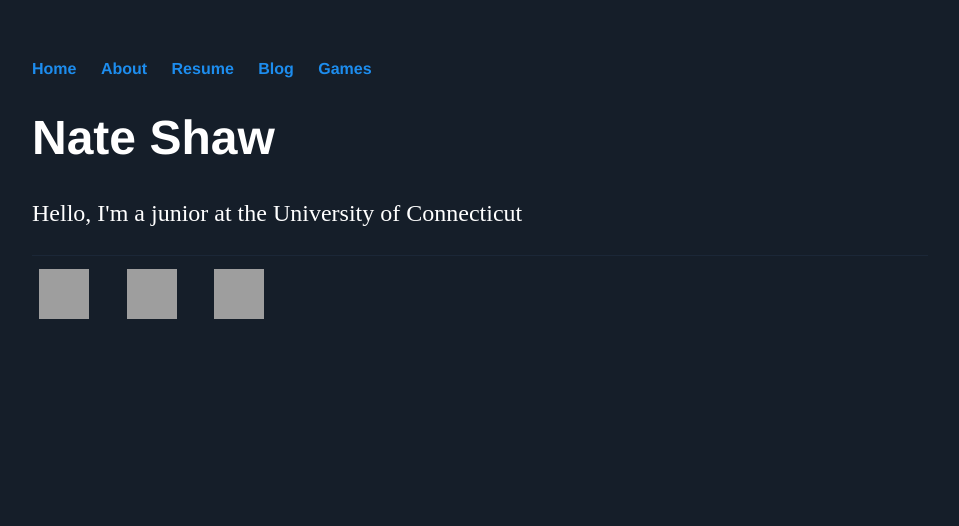
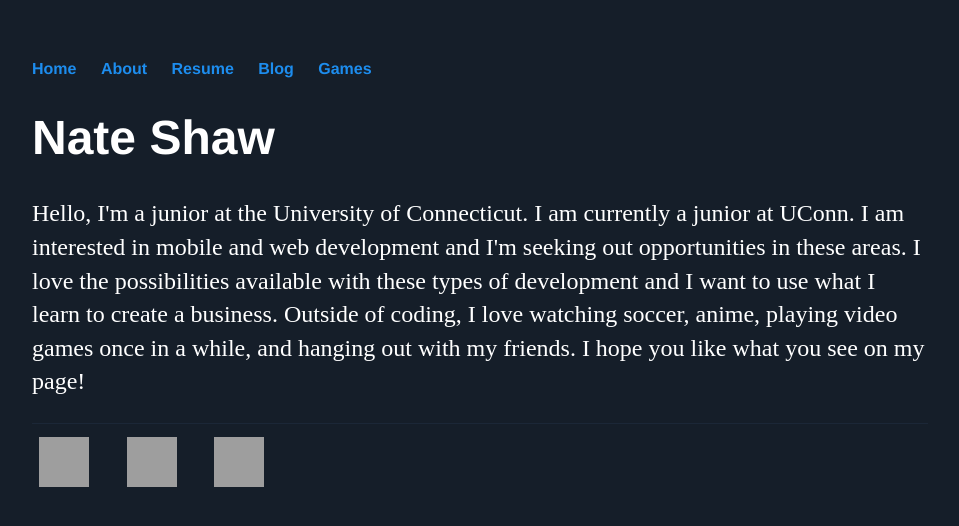
Before and after one commit to nshaw98/aboutnathan.github.io, a Jekyll site: the page built from index.html, in a window 1280 px wide. Shown: the top 526 px of the page, without its empty margins (160-1119 px from the left). Built offline with Jekyll 4.4.1, drawn with Linux system fonts in a browser that asks for light colours; grey boxes are pictures that could not be loaded.

Commit message:
Update index.html

```diff
--- a/index.html
+++ b/index.html
@@ -7,5 +7,10 @@ title: Nathan Shaw, CS Student
             Nate Shaw</h1>
         <!-- <img alt="Me" src="https://drive.google.com/file/d/1zeHeeOACWGEISpkm1mzjKsGx7a0XVSx0/view?usp=sharing" /> -->
         <p>
-            Hello, I'm a junior at the University of Connecticut</p>
+            Hello, I'm a junior at the University of Connecticut.
+                I am currently a junior at UConn.
+                I am interested in mobile and web development and I'm seeking out opportunities in these areas.
+                I love the possibilities available with these types of development and I want to use what I learn to create a business.
+                Outside of coding, I love watching soccer, anime, playing video games once in a while, and hanging out with my friends.
+                I hope you like what you see on my page!</p>
     </div>
```
